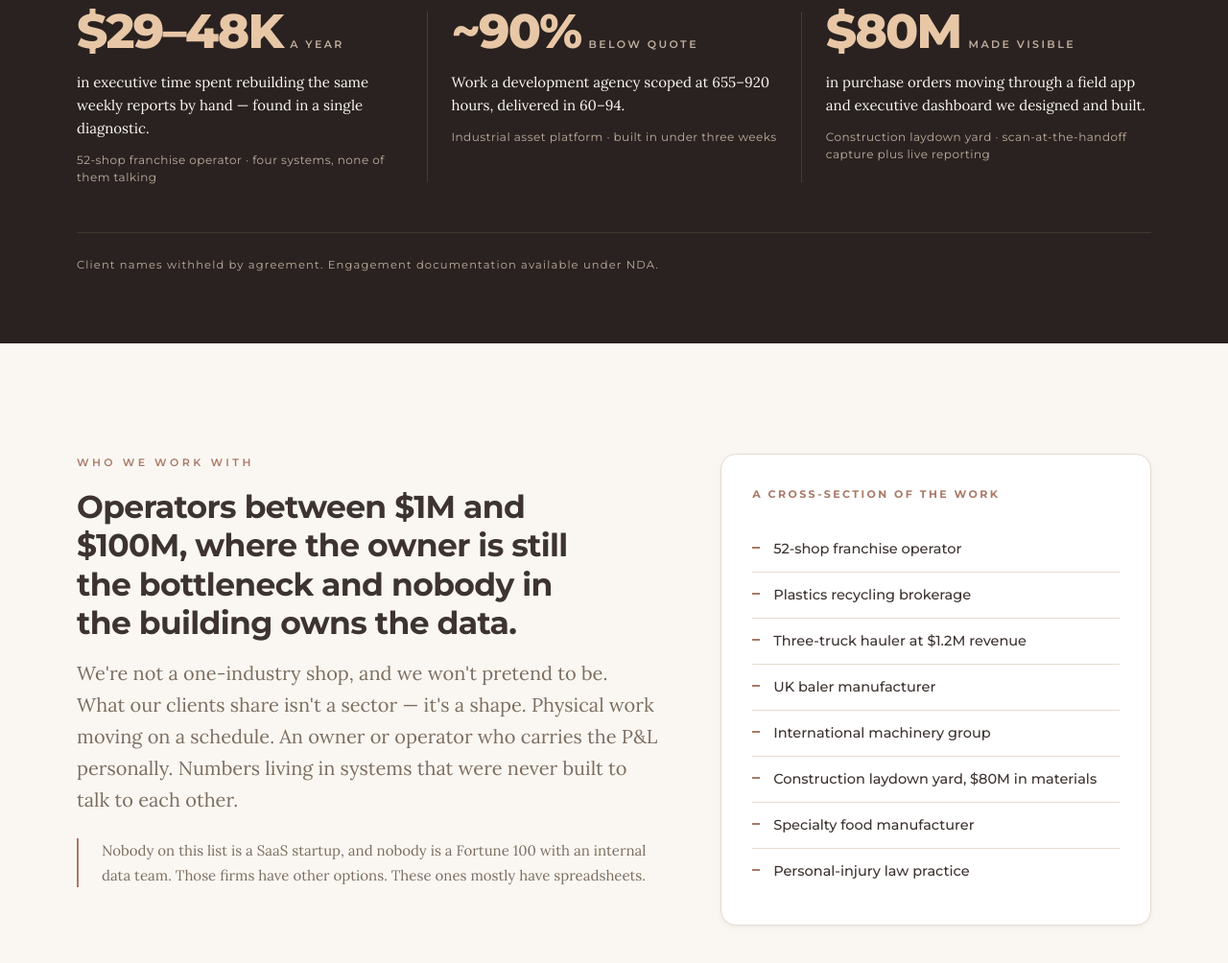
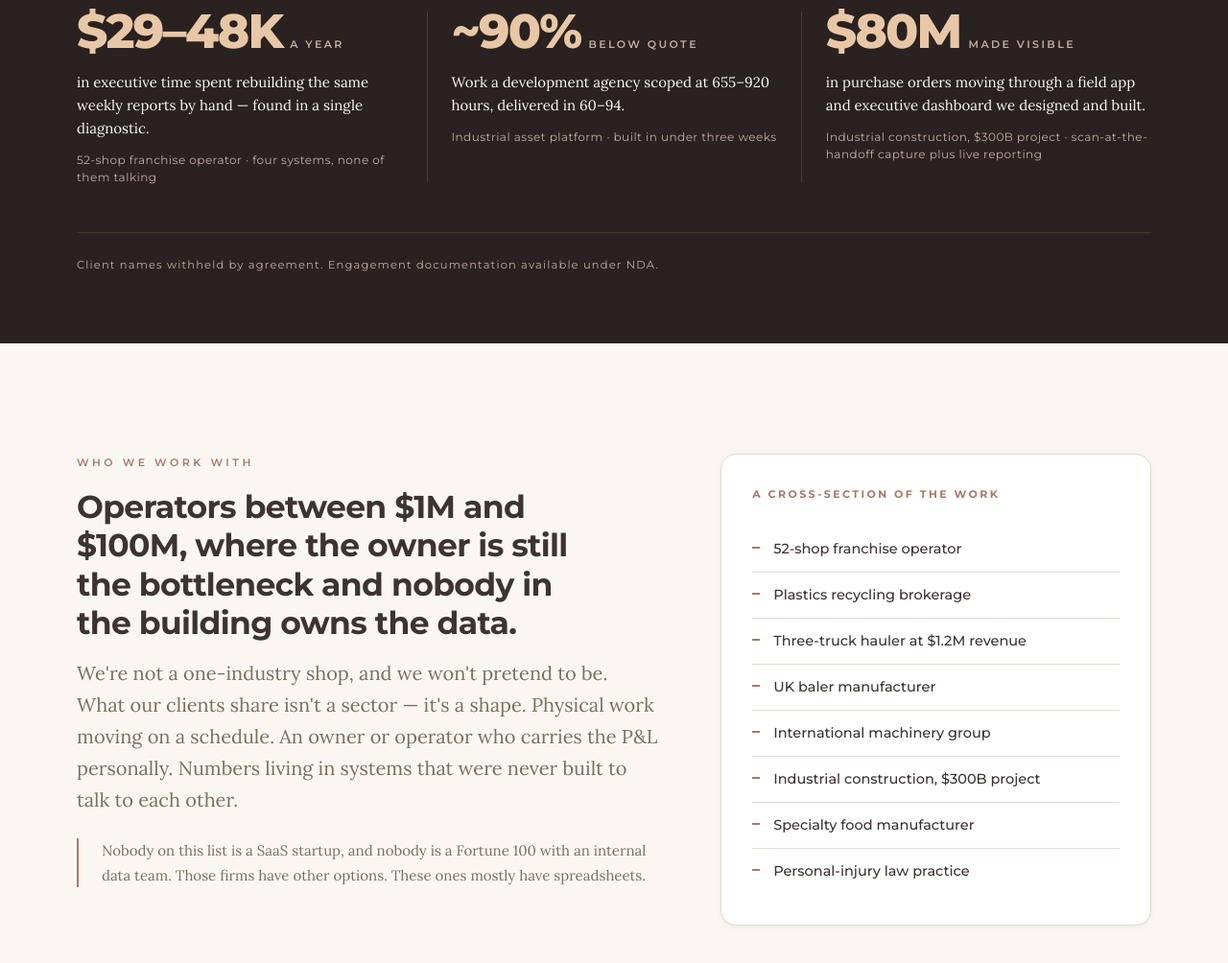
Before and after one commit to TomEnglish/UnleashingFlow, an Astro site: page / in a window 1280 px wide. Shown: the part 980-1984 px from the top of the page at 96% size. Built offline with nearby package versions, Linux system fonts and the light colour scheme; Astro itself is replaced by a stand-in of ours.

Commit message:
Generalize the construction descriptor to the project scale
"Construction laydown yard, $80M in materials" pinned the engagement to
one facility and one dollar figure. "Industrial construction, $300B
project" describes the sector and the scale of the program the work sat
inside, which is what a reader is actually sizing us against.

Applied in both places the descriptor appears — the roster and the proof
band — so they do not drift apart.

Co-Authored-By: Claude Opus 5 <noreply@anthropic.com>

```diff
--- a/src/components/ProofBand.astro
+++ b/src/components/ProofBand.astro
@@ -28,7 +28,7 @@ const proof = [
     figure: '$80M',
     unit: 'made visible',
     claim: 'in purchase orders moving through a field app and executive dashboard we designed and built.',
-    who: 'Construction laydown yard · scan-at-the-handoff capture plus live reporting',
+    who: 'Industrial construction, $300B project · scan-at-the-handoff capture plus live reporting',
   },
 ];
 ---
--- a/src/components/WhoWeServe.astro
+++ b/src/components/WhoWeServe.astro
@@ -8,7 +8,7 @@ const roster = [
   'Three-truck hauler at $1.2M revenue',
   'UK baler manufacturer',
   'International machinery group',
-  'Construction laydown yard, $80M in materials',
+  'Industrial construction, $300B project',
   'Specialty food manufacturer',
   'Personal-injury law practice',
 ];
```
